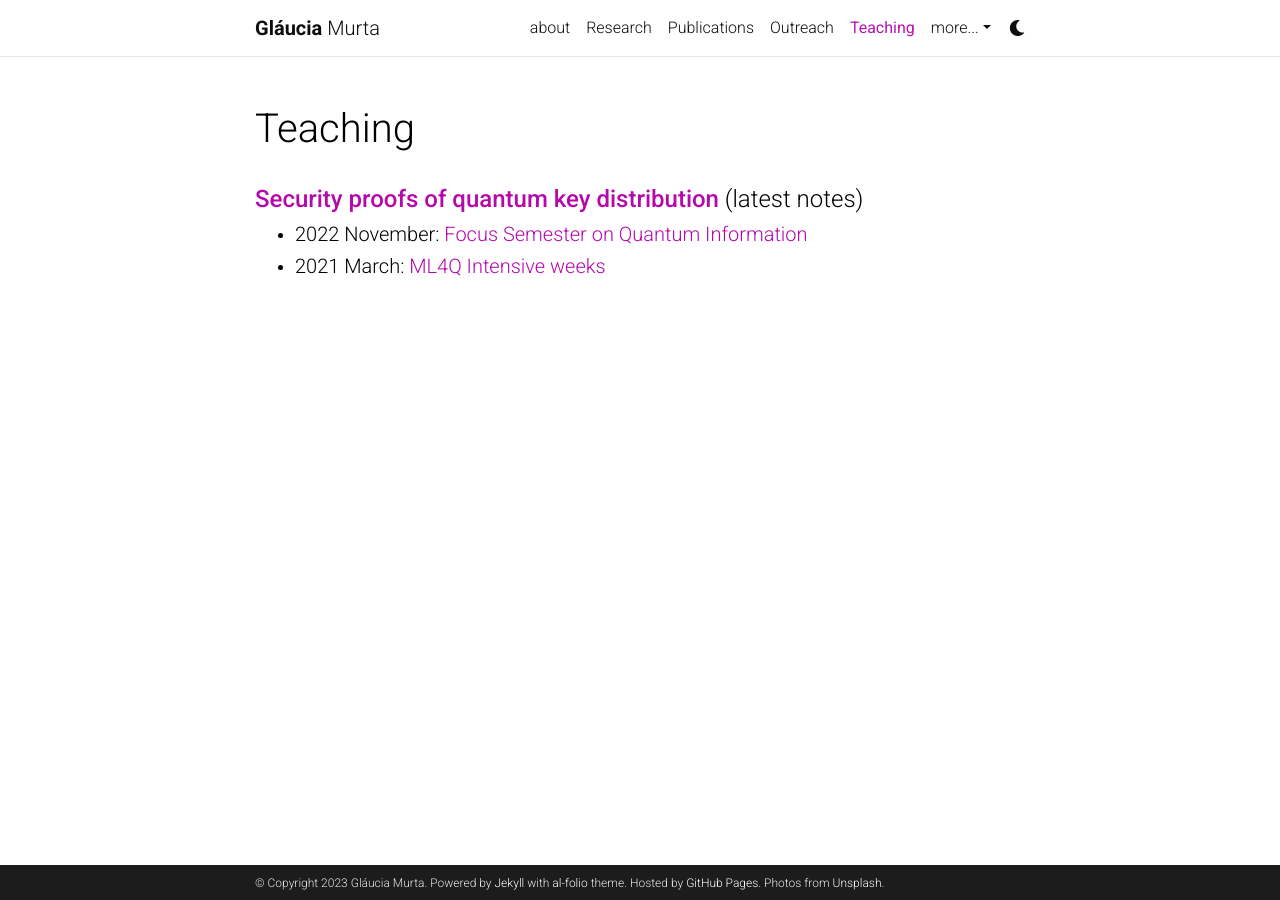
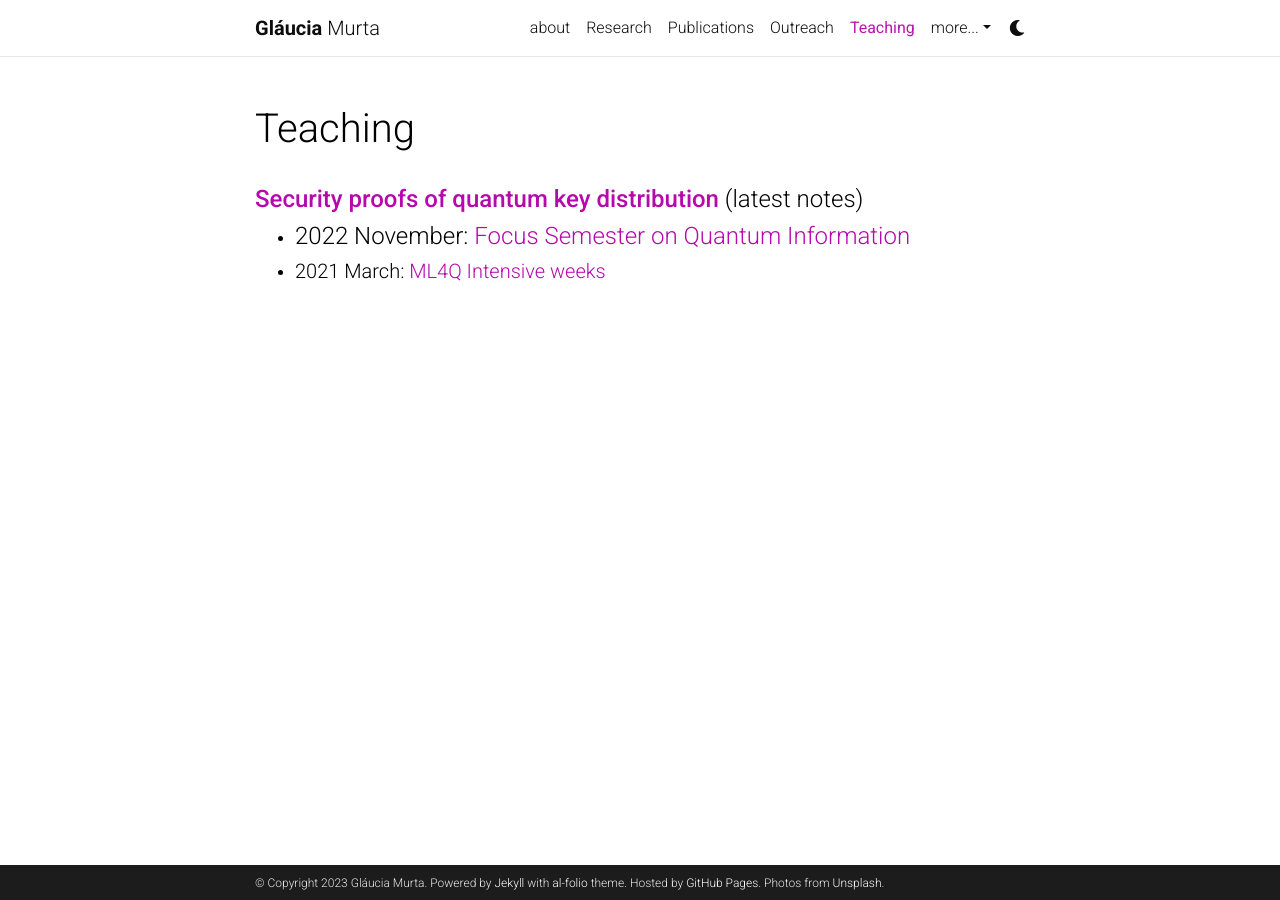
Before and after one commit to glauciamg/glauciamg.github.io, a Jekyll site: the page built from _pages/teaching.md, in a window 1280 px wide. Built offline with Jekyll 4.4.1, drawn with Linux system fonts in a browser that asks for light colours; comment, search, counter and statistics services are not loaded; a style sheet for code colours, icons or effects is not loaded.

```diff
--- a/_pages/teaching.md
+++ b/_pages/teaching.md
@@ -13,7 +13,7 @@ nav_order: 5
 
 <!-- wp:list -->
 <ul>
-  <li><h5>2022 November: <a href="https://www.uni-saarland.de/page/quantum-information.html">Focus Semester on Quantum Information</a></h5></li>
+  <li><h4>2022 November: <a href="https://www.uni-saarland.de/page/quantum-information.html">Focus Semester on Quantum Information</a></h4></li>
 <li><h5>2021 March: <a href="https://ml4q.de/registration-intensive-weeks/">ML4Q Intensive weeks</a></h5></li>
 </ul>
 <!-- /wp:list -->
```
